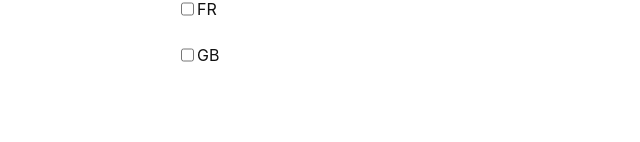
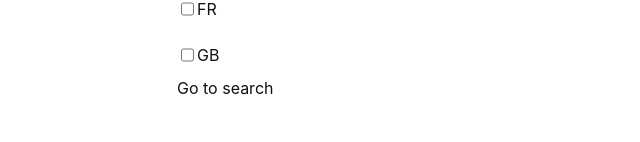
Before and after one commit to dawidkostyszak/address-book-app, a Next.js app: page /settings in a window 1280 px wide. Shown: the part 158-300 px from the top of the page, without its empty margins (213-853 px from the left). Built offline with nearby package versions, Linux system fonts and the light colour scheme.

Commit message:
Add navigation between search page and settings page

```diff
--- /dev/null
+++ b/components/primitives/Link.tsx
@@ -0,0 +1,19 @@
+import { ReactNode } from 'react';
+import styled from 'styled-components';
+import { default as NextLink, LinkProps as NextLinkProps } from 'next/link';
+
+const StyledLink = styled.a`
+  &:hover {
+    color: ${({ theme }) => theme.colors.secondary};
+  }
+`;
+
+type LinkProps = NextLinkProps & {
+  children: ReactNode;
+};
+
+export const Link = ({ children, ...rest }: LinkProps) => (
+  <NextLink {...rest}>
+    <StyledLink>{children}</StyledLink>
+  </NextLink>
+);
--- a/components/primitives/index.ts
+++ b/components/primitives/index.ts
@@ -2,3 +2,4 @@ export * from './Image';
 export * from './Typography';
 export * from './Box';
 export * from './Field';
+export * from './Link';
--- a/pages/index.tsx
+++ b/pages/index.tsx
@@ -5,7 +5,7 @@ import { HomeView } from 'views/HomeView/HomeView';
 const Home = () => (
   <>
     <Head>
-      <title>Home page</title>
+      <title>Search page</title>
     </Head>
     <HomeView />
   </>
--- a/views/SettingsView/SettingsView.tsx
+++ b/views/SettingsView/SettingsView.tsx
@@ -1,6 +1,6 @@
 import styled from 'styled-components';
 
-import { CheckboxField } from 'components/primitives';
+import { CheckboxField, Link } from 'components/primitives';
 import { NationalitiesTypes } from 'types/nationalities';
 import { useSettings } from './useSettings';
 
@@ -42,6 +42,9 @@ export const SettingsView = () => {
         label="GB"
         checked={nationalities[NationalitiesTypes.GB]}
       />
+      <Link href="/" passHref>
+        Go to search
+      </Link>
     </SettingsContainer>
   );
 };
```
Also changed, not shown: views/HomeView/HomeView.tsx (+18 -4 lines).
